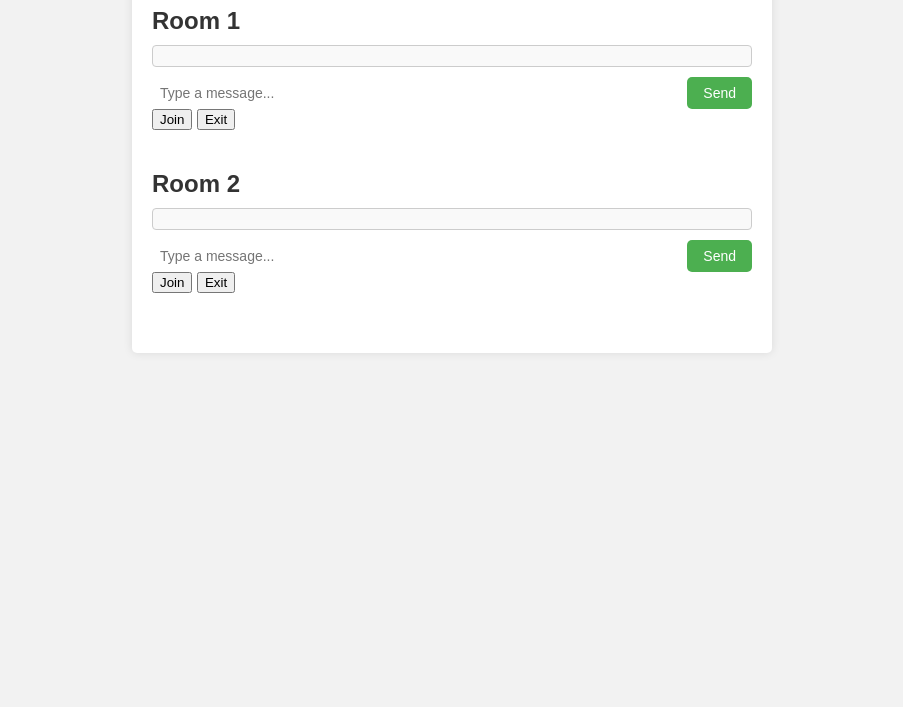
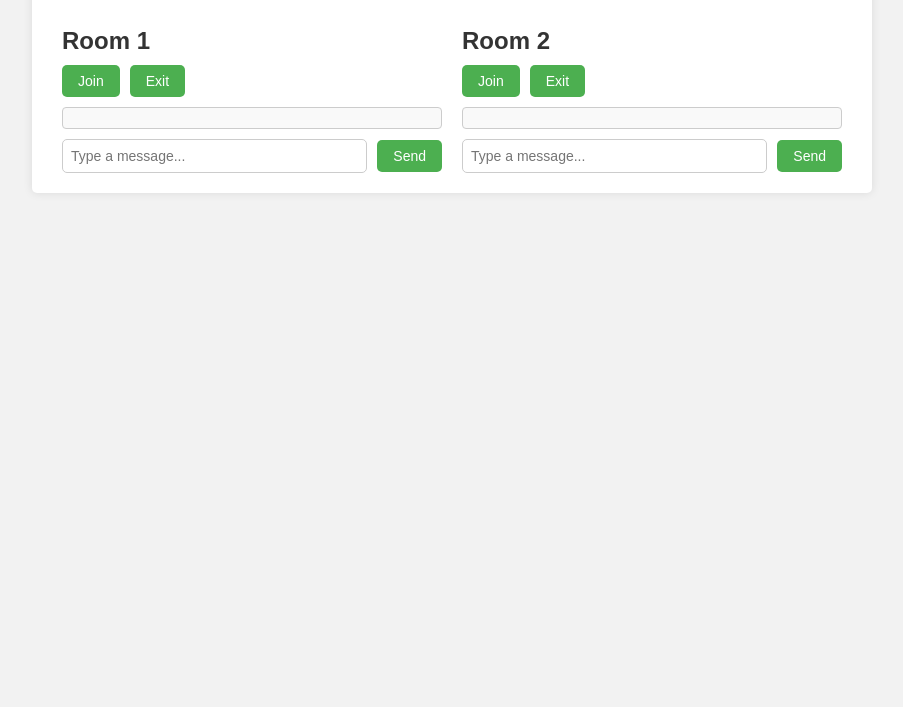
Before and after one commit to kigo1997/practice-socket.io-chat, a website: page client/index.html in a window 1280 px wide. Shown: the part 93-800 px from the top of the page, without its empty margins (188-1091 px from the left). Drawn offline with nearby package versions, Linux system fonts and the light colour scheme; no server answers.

Commit message:
오류 수정

```diff
--- a/client/index.html
+++ b/client/index.html
@@ -1,96 +1,7 @@
-<!DOCTYPE html>
 <html>
   <head>
     <title>Socket.io Chat</title>
-    <style>
-      body {
-        font-family: Arial, sans-serif;
-        background-color: #f2f2f2;
-        margin: 0;
-        padding: 0;
-      }
-
-      .container {
-        max-width: 600px;
-        margin: 0 auto;
-        padding: 20px;
-        background-color: #fff;
-        box-shadow: 0 0 10px rgba(0, 0, 0, 0.1);
-        border-radius: 5px;
-      }
-
-      .room {
-        margin-bottom: 40px;
-      }
-
-      .room h2 {
-        font-size: 24px;
-        margin-bottom: 10px;
-        color: #333;
-      }
-
-      .users {
-        margin-bottom: 10px;
-        font-size: 14px;
-        color: #777;
-      }
-
-      .users p {
-        margin: 5px 0;
-      }
-
-      .chat-container {
-        border: 1px solid #ccc;
-        border-radius: 4px;
-        padding: 10px;
-        max-height: 300px;
-        overflow-y: auto;
-        background-color: #f9f9f9;
-      }
-
-      .chat-list {
-        list-style-type: none;
-        padding: 0;
-        margin: 0;
-      }
-
-      .chat-item {
-        margin-bottom: 10px;
-      }
-
-      .chat-item p {
-        margin: 0;
-      }
-
-      .chat-input {
-        margin-top: 10px;
-        display: flex;
-        align-items: center;
-      }
-
-      .chat-input input[type='text'] {
-        flex: 1;
-        padding: 8px;
-        border: none;
-        border-radius: 5px;
-        font-size: 14px;
-      }
-
-      .chat-input button {
-        padding: 8px 16px;
-        background-color: #4caf50;
-        color: #fff;
-        border: none;
-        border-radius: 5px;
-        margin-left: 10px;
-        cursor: pointer;
-        font-size: 14px;
-      }
-
-      .chat-input button:hover {
-        background-color: #45a049;
-      }
-    </style>
+    <link href="./style.css" rel="stylesheet" type="text/css" />
   </head>
   <body>
     <div class="container">
@@ -98,6 +9,10 @@
       <div class="rooms">
         <div class="room" id="room1">
           <h2>Room 1</h2>
+          <div class="button-container">
+            <button onclick="joinRoom('room1')">Join</button>
+            <button onclick="exitRoom('room1')">Exit</button>
+          </div>
           <div class="users" id="room1Users"></div>
           <div class="chat-container">
             <ul class="chat-list" id="room1-chat-list"></ul>
@@ -110,11 +25,13 @@
             />
             <button onclick="sendRoomMessage('room1')">Send</button>
           </div>
-          <button onclick="joinRoom('room1')">Join</button>
-          <button onclick="exitRoom('room1')">Exit</button>
         </div>
         <div class="room" id="room2">
           <h2>Room 2</h2>
+          <div class="button-container">
+            <button onclick="joinRoom('room2')">Join</button>
+            <button onclick="exitRoom('room2')">Exit</button>
+          </div>
           <div class="users" id="room2Users"></div>
           <div class="chat-container">
             <ul class="chat-list" id="room2-chat-list"></ul>
@@ -127,8 +44,6 @@
             />
             <button onclick="sendRoomMessage('room2')">Send</button>
           </div>
-          <button onclick="joinRoom('room2')">Join</button>
-          <button onclick="exitRoom('room2')">Exit</button>
         </div>
       </div>
     </div>
@@ -205,8 +120,12 @@
       }
 
       socket.on('userList', ({ room, userList }) => {
+        if (!room) return;
+
         const usersElement = room === 'room1' ? room1Users : room2Users;
         usersElement.innerHTML = '';
+
+        console.log({ room, userList });
         userList.forEach((userId) => {
           const p = document.createElement('p');
           p.textContent = userId;
--- a/client/style.css
+++ b/client/style.css
@@ -6,7 +6,7 @@ body {
 }
 
 .container {
-  max-width: 600px;
+  max-width: 800px;
   margin: 0 auto;
   padding: 20px;
   background-color: #fff;
@@ -14,14 +14,41 @@ body {
   border-radius: 5px;
 }
 
+.rooms {
+  display: flex;
+  justify-content: space-between;
+}
+
 .room {
-  margin-bottom: 40px;
+  flex: 1;
+  margin: 0 10px;
 }
 
 .room h2 {
+  display: inline-block;
   font-size: 24px;
   margin-bottom: 10px;
   color: #333;
+}
+
+.room .button-container {
+  display: flex;
+  margin-bottom: 10px;
+}
+
+.room .button-container button {
+  margin-right: 10px;
+  padding: 8px 16px;
+  background-color: #4caf50;
+  color: #fff;
+  border: none;
+  border-radius: 5px;
+  cursor: pointer;
+  font-size: 14px;
+}
+
+.room .button-container button:hover {
+  background-color: #45a049;
 }
 
 .users {
@@ -66,7 +93,7 @@ body {
 .chat-input input[type='text'] {
   flex: 1;
   padding: 8px;
-  border: none;
+  border: 1px solid #ccc;
   border-radius: 5px;
   font-size: 14px;
 }
```
Also changed, not shown: src/chat/chat.gateway.ts (+0 -8 lines).
